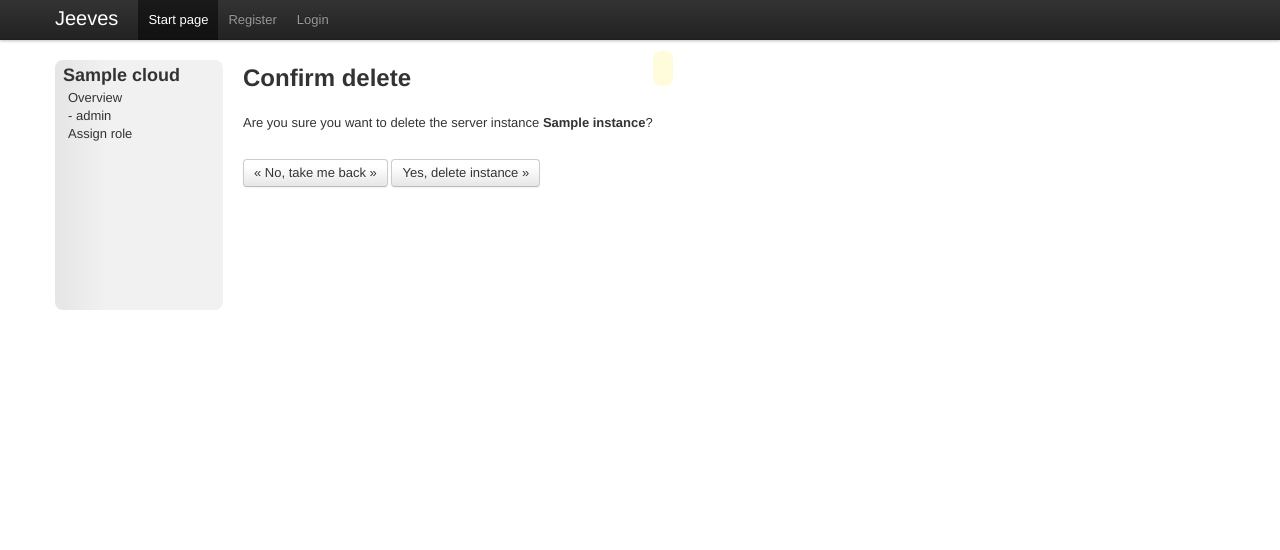
After one commit to sebdah/relic, a Django app: template jeeves/templates/cloud/instance_delete.html in a window 1280 px wide. The commit adds this page. Shown: the top 550 px of the page. Run offline with Django 3.2, Linux system fonts and the light colour scheme; the template is opened without the code that fills it: most values are stand-ins (such as "Sample title", 1, 10 or a date in 2020); some libraries are stand-ins or nearby versions.

Commit message:
Implemented delete function for instances #20

```diff
--- a/jeeves/jeeves/urls.py
+++ b/jeeves/jeeves/urls.py
@@ -28,6 +28,7 @@ urlpatterns = patterns('',
     url(r'^cloud/(?P<uuid>[\w-]+)/role/list/(?P<role_id>[\w-]+)$', 'cloud.views.index'),
     url(r'^cloud/(?P<uuid>[\w-]+)/role/(?P<role_id>[\w-]+)/instance/add$', 'cloud.views.instance_add'),
     url(r'^cloud/(?P<uuid>[\w-]+)/role/(?P<role_id>[\w-]+)/instance/(?P<instance_id>[\w-]+)$', 'cloud.views.instance_edit'),
+    url(r'^cloud/(?P<uuid>[\w-]+)/role/(?P<role_id>[\w-]+)/instance/(?P<instance_id>[\w-]+)/delete$', 'cloud.views.instance_delete'),
 
     url(r'^admin/', include(admin.site.urls)),
 )
--- a/jeeves/media/css/style.css
+++ b/jeeves/media/css/style.css
@@ -89,6 +89,13 @@ footer {
     border-radius: 10px;
 }
 
+.instance-box-footer {
+    clear: left;
+    position: relative;
+    bottom: -20%;
+    left: 145px;
+}
+
 .cloud-box-container {
     clear: left;
 }
--- a/jeeves/templates/cloud/index.html
+++ b/jeeves/templates/cloud/index.html
@@ -40,6 +40,9 @@
                                             <td>&nbsp;</td>
                                         </tr>
                                     </table>
+                                    <div class='instance-box-footer'>
+                                        <a href="/cloud/{{cloud.uuid}}/role/{{role.id}}/instance/{{instance.id}}/delete">Remove</a>
+                                    </div>
                                 </div>
                             {% endfor %}
                         {% endif %}
--- /dev/null
+++ b/jeeves/templates/cloud/instance_delete.html
@@ -0,0 +1,26 @@
+{% extends "template.html" %}
+{% block main %}
+<div class='side-menu'>
+    <h3>{{cloud.name}}</h3>
+    <ul>
+        <li onclick="location.href='/cloud/{{cloud.uuid}}'">Overview</li>
+        {% for role in all_roles %}
+            <li onclick="location.href='/cloud/{{cloud.uuid}}/role/list/{{role.id}}'">- {{role.role}}</li>
+        {% endfor %}
+        <li onclick="location.href='/cloud/{{cloud.uuid}}/role/assign'">Assign role</li>
+    </ul>
+</div>
+<div class='main-content'>
+    <h2>Confirm delete</h2><br />
+    <p>
+        Are you sure you want to delete the server instance <strong>{{instance.hostname}}</strong>?
+    </p><br />
+    <form name='instanceDelete' action='' method='post'>{% csrf_token %}
+    <p>
+        <a class="btn" onclick='location.href="/cloud/{{cloud.uuid}}"'>&laquo; No, take me back &raquo;</a>
+        <a class="btn" onclick="document.instanceDelete.submit()">Yes, delete instance &raquo;</a>
+    </p>
+    </form>
+</div>
+<div class='clear'></div>
+{% endblock %}
```
Also changed, not shown: jeeves/cloud/views.py (+18 -0 lines), jeeves/db.sql.
